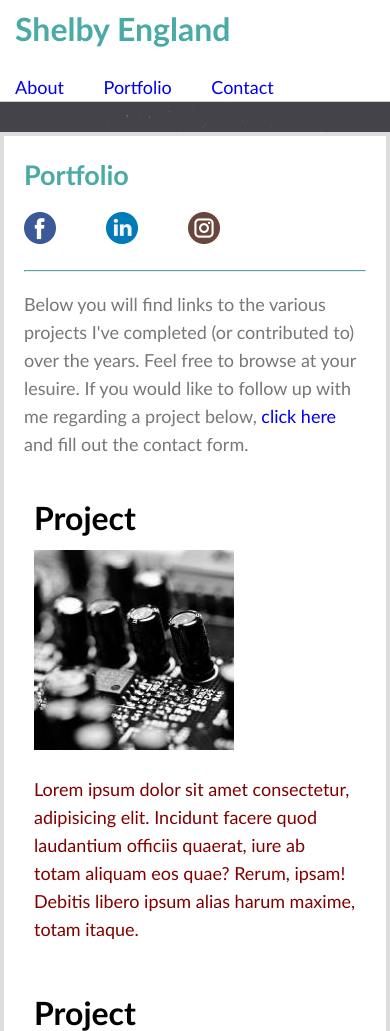
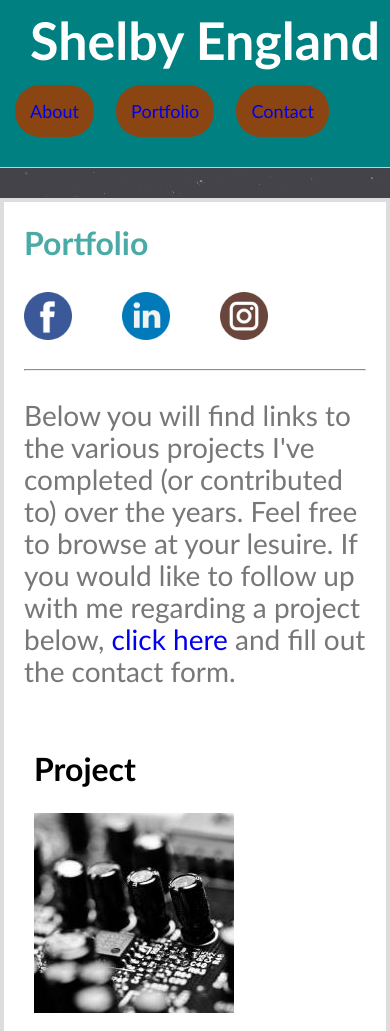
Before and after one commit to sengland88/Responsive-Portfolio, a plain HTML site: page portfolio.html in a window 390 px wide. Shown: the top 1031 px of the page. Drawn offline with Linux system fonts and the light colour scheme.

Commit message:
updated width css to adjust font sizes

```diff
--- a/assets/css/style5.css
+++ b/assets/css/style5.css
@@ -1,28 +1,45 @@
-/* Responsiveness 640px */
+/* Responsiveness 980px */
 
-@media screen and (max-width: 640px) {
+@media screen and (max-width: 980px) {
     body {font-size: 18px;
-    line-height: 28px;}
+        line-height: 22px;}
+
+        .container {
+            background-color: teal;
+        }
 
         header {
             display: flex;
             height: auto;
-        width: 100%;}
+            width: 100%;
+        }
+
+        #social_icons {
+            width: 38px;
+            height: 38px;
+        }
+
 
         h1 {
-        font-size: 32px;
+            font-size: 42px;
+            display: block;
             height: auto;
             width: 100%;
             margin-left: 15px;
-        padding-left: 0;
-        color: #4aaaa5;
-        background-color: white;
+            padding-left:auto;
+            padding-right: auto;
+            padding-bottom: 20px;
+            color: white;
             text-align: left;
+            background: teal;
+            line-height: 50px;
+
 
         }
 
         h2 {
             display: block;
+            font-size: 26px;
             margin-top: 5px;
             margin-bottom: 5px;
         }
@@ -35,22 +52,140 @@
             display: inline-flex;
             float: left;
             margin: 0;
+            margin-bottom: 15px;
+        }
+
+        nav ul {
+            text-align: center;
+            background-color: teal;
+        }
+
+        nav li {
+            color:white;
+            background-color: saddlebrown;
+            font-size: 18px;
+            text-align: center;
+            margin-top: 0;
+            margin-left: 15px;
+            margin-bottom: 15px;
+            padding-top: 10px;
+            padding-bottom: 10px;
+            border-radius: 28px;
+
+        }
+
+        #image {
+            width: 250px;
+            height: 250px;
+        }
+
+        #social {
+            display: inline-flex;
+            text-align: unset;
+            padding: 0;
+            margin-bottom: 10px;
+            float: right;
+        }
+
+        #button {
+            width: 115px;
+            height: 21px;
+        }
+
+        #icons {
+            padding-left: 0;
+            padding-right: 50px;
+        }
+
+
+        table, tr, th {
+            display: grid;
+            font-size: 18px;
+            padding: 0;
+            text-align: left;
+        }
+
+        h5 {
+            font-size: 32px;
+            color: black;
+            margin: 0;
+            padding: 0;
+        }
+
+        .column {width: 100%;}
+
+    }
+
+
+/* Responsiveness 768px */
+
+@media screen and (max-width: 768px) {
+    body {font-size: 24px;
+        line-height: 28px;}
+
+        .container {
+            background-color: teal;
+        }
+
+        header {
+            display: flex;
+            height: auto;
+            width: 100%;
+        }
+
+        h1 {
+            font-size: 48px;
+            display: block;
+            height: auto;
+            width: 100%;
+            margin-left: 15px;
+            padding-left:auto;
+            padding-right: auto;
+            padding-bottom: 20px;
+            color: white;
+            text-align: left;
+            background: teal;
+            line-height: 50px;
+
+        }
+
+        h2 {
+            display: block;
+            font-size: 32px;
+            margin-top: 5px;
+            margin-bottom: 5px;
+        }
+
+        h3 {
+            display: block;
+        }
+
+        nav {
+            display: inline-flex;
+            float: left;
+            margin: 0;
+            margin-bottom: 15px;
+            background-color: black;
 
         }
 
         nav ul {
             text-align: center;
+            background-color: teal;
         }
 
         nav li {
-        margin: 5px;
+            color:white;
+            background-color: saddlebrown;
             font-size: 18px;
             text-align: center;
-        padding-bottom: 0;
-        margin-bottom: 0;
-        padding-top: 15px;
             margin-top: 0;
-        margin-left: 0;
+            margin-left: 15px;
+            margin-bottom: 15px;
+            padding-top: 10px;
+            padding-bottom: 10px;
+            border-radius: 32px;
+
         }
 
 
@@ -80,8 +215,7 @@
 
         table, tr, th {
             display: grid;
-        font-size: 18px;
-        margin: 0;
+            font-size: 24px;
             padding: 0;
             text-align: left;
         }
@@ -98,31 +232,48 @@
     }
 
 
-/* Responsiveness 768px */
+/* Responsiveness 640px */
 
-@media screen and (max-width: 768px) {
-    body {font-size: 18px;
-    line-height: 28px;}
+@media screen and (max-width: 640px) {
+    body {font-size: 28px;
+    line-height: 32px;}
+
+    .container {
+        background-color: teal;
+    }
 
     header {
         display: flex;
         height: auto;
-        width: 100%;}
+        width: 100%;
+    }
+
+    #social_icons {
+        width: 48px;
+        height: 48px;
+    }
+
 
     h1 {
-        font-size: 32px;
+        font-size: 52px;
+        display: block;
         height: auto;
         width: 100%;
         margin-left: 15px;
-        padding-left: 0;
-        color: #4aaaa5;
-        background-color: white;
+        padding-left:auto;
+        padding-right: auto;
+        padding-bottom: 20px;
+        color: white;
         text-align: left;
+        background: teal;
+        line-height: 50px;
+
 
     }
 
     h2 {
         display: block;
+        font-size: 32px;
         margin-top: 5px;
         margin-bottom: 5px;
     }
@@ -135,22 +286,28 @@
         display: inline-flex;
         float: left;
         margin: 0;
+        margin-bottom: 15px;
+        background-color: black;
 
     }
 
     nav ul {
         text-align: center;
+        background-color: teal;
     }
 
     nav li {
-        margin: 5px;
+        color:white;
+        background-color: saddlebrown;
         font-size: 18px;
         text-align: center;
-        padding-bottom: 0;
-        margin-bottom: 0;
-        padding-top: 15px;
         margin-top: 0;
-        margin-left: 0;
+        margin-left: 15px;
+        margin-bottom: 15px;
+        padding-top: 10px;
+        padding-bottom: 10px;
+        border-radius: 25px;
+
     }
 
 
@@ -180,8 +337,7 @@
 
     table, tr, th {
         display: grid;
-        font-size: 18px;
-        margin: 0;
+        font-size: 28px;
         padding: 0;
         text-align: left;
     }
@@ -196,102 +352,3 @@
     .column {width: 100%;}
 
 }
-
-/* Responsiveness 980px */
-
-@media screen and (max-width: 980px) {
-    body {font-size: 18px;
-    line-height: 28px;}
-
-    header {
-        display: flex;
-        height: auto;
-        width: 100%;}
-
-    h1 {
-        font-size: 32px;
-        height: auto;
-        width: 100%;
-        margin-left: 15px;
-        padding-left: 0;
-        color: #4aaaa5;
-        background-color: white;
-        text-align: left;
-
-    }
-
-    h2 {
-        display: block;
-        margin-top: 5px;
-        margin-bottom: 5px;
-    }
-
-    h3 {
-        display: block;
-    }
-
-    nav {
-        display: inline-flex;
-        float: left;
-        margin: 0;
-
-    }
-
-    nav ul {
-        text-align: center;
-    }
-
-    nav li {
-        margin: 5px;
-        font-size: 18px;
-        text-align: center;
-        padding-bottom: 0;
-        margin-bottom: 0;
-        padding-top: 15px;
-        margin-top: 0;
-        margin-left: 0;
-    }
-
-
-    #image {
-        width: 250px;
-        height: 250px;
-    }
-
-    #social {
-        display: inline-flex;
-        text-align: unset;
-        padding: 0;
-        margin-bottom: 10px;
-        float: right;
-    }
-
-    #button {
-        width: 115px;
-        height: 21px;
-    }
-
-    #icons {
-        padding-left: 0;
-        padding-right: 50px;
-    }
-
-
-    table, tr, th {
-        display: grid;
-        font-size: 18px;
-        margin: 0;
-        padding: 0;
-        text-align: left;
-    }
-
-    h5 {
-        font-size: 32px;
-        color: black;
-        margin: 0;
-        padding: 0;
-    }
-
-    .column {width: 100%;}
-
-}
```
Lines whose indentation alone changed are shown as unchanged.
